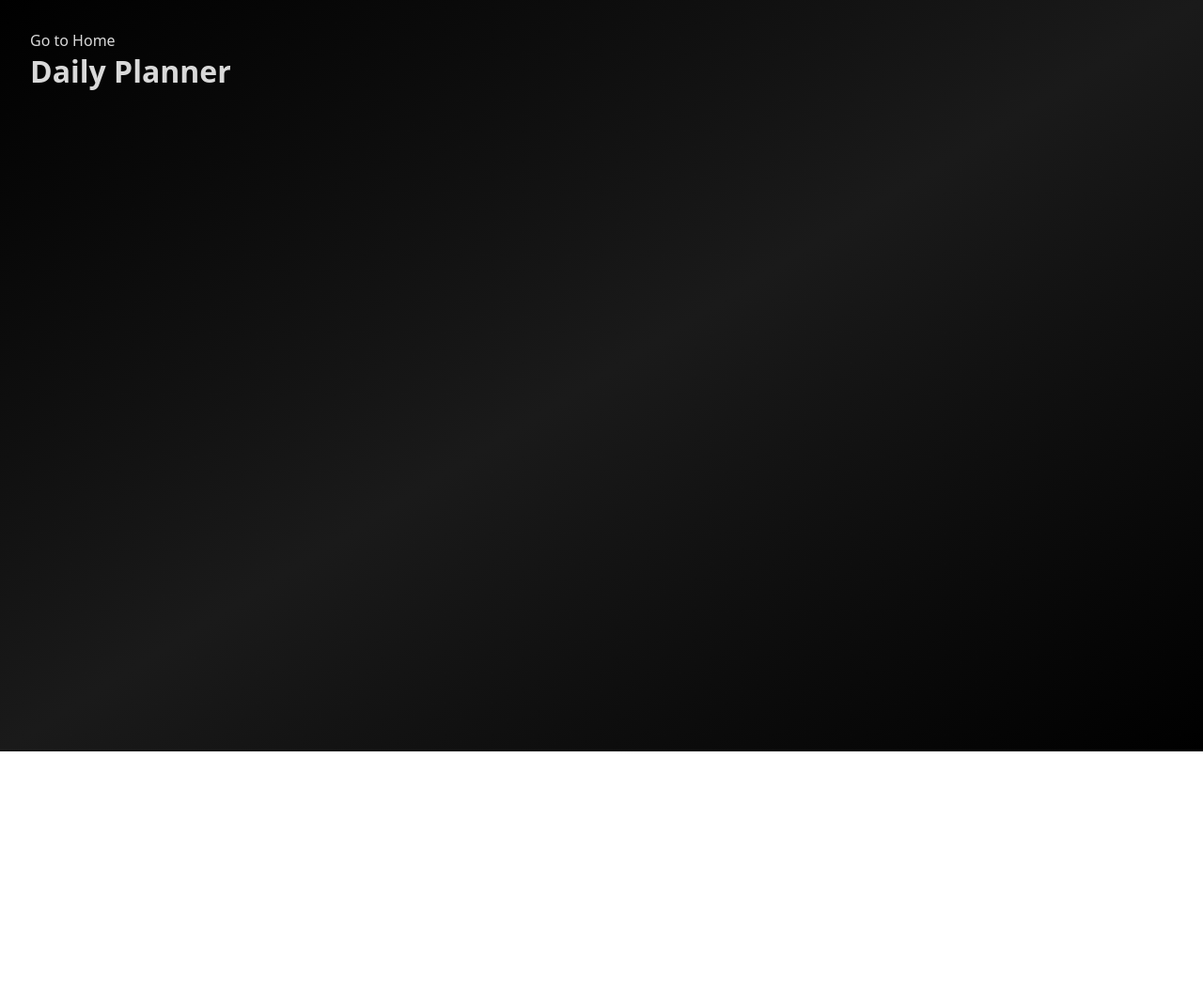
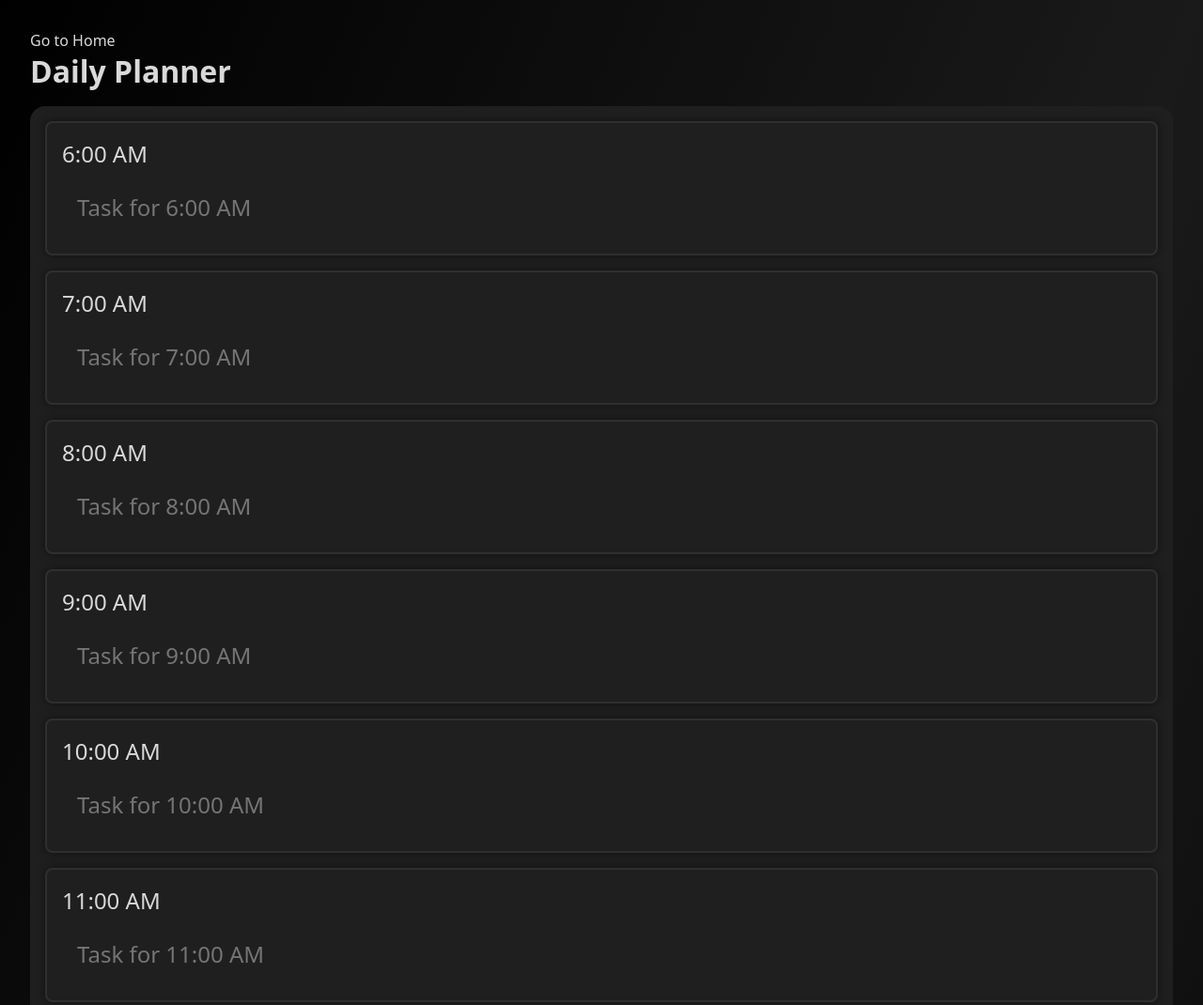
Before and after one commit to anuragbansall/Cohort, a plain HTML site: page Productivity-Dashboard/pages/Daily-Planner.html in a window 1280 px wide. Shown: the top 1070 px of the page at 94% size. Before the commit the page ends 800 px from the top, so only its background shows below. Drawn offline with nearby package versions, Linux system fonts and the light colour scheme; files that its build step writes are made by us from their sources.

Commit message:
Add Daily Planner

```diff
--- a/Productivity-Dashboard/pages/Daily-Planner.html
+++ b/Productivity-Dashboard/pages/Daily-Planner.html
@@ -4,12 +4,19 @@
     <meta charset="UTF-8" />
     <meta name="viewport" content="width=device-width, initial-scale=1.0" />
     <title>Daily Planner</title>
-    <link rel="stylesheet" href="styles/styles.css" />
+    <link rel="stylesheet" href="../styles/styles.css" />
   </head>
   <body>
     <main>
-      <a href="./index.html" class="go-home"> Go to Home </a>
+      <a href="../index.html" class="go-home"> Go to Home </a>
       <h2 class="section-title">Daily Planner</h2>
+      <section id="daily-planner">
+        <div class="planner-container">
+          <!-- Render planner cards using script -->
+        </div>
+      </section>
     </main>
   </body>
+
+  <script src="../scripts/daily-planner.js"></script>
 </html>
--- /dev/null
+++ b/Productivity-Dashboard/scripts/daily-planner.js
@@ -0,0 +1,40 @@
+let dailyPlanner = [];
+
+for (let i = 6; i <= 22; i++) {
+  const hour = i % 12 === 0 ? 12 : i % 12;
+  const ampm = i < 12 ? "AM" : "PM";
+  const timeLabel = `${hour}:00 ${ampm}`;
+
+  dailyPlanner.push({
+    time: timeLabel,
+    task: "",
+  });
+}
+
+dailyPlanner = localStorage.getItem("daily-planner")
+  ? JSON.parse(localStorage.getItem("daily-planner"))
+  : dailyPlanner;
+
+const renderDailyPlannerCards = () => {
+  const plannerContainer = document.querySelector(".planner-container");
+  plannerContainer.innerHTML = "";
+
+  dailyPlanner.forEach((task, index) => {
+    const card = document.createElement("div");
+    card.classList.add("planner-card");
+    card.innerHTML = `
+      <span class="time">${task.time}</span>
+      <input type="text" class="planner-input" placeholder="Task for ${task.time}" value="${task.task}" />
+    `;
+
+    plannerContainer.appendChild(card);
+
+    const input = card.querySelector(".planner-input");
+    input.addEventListener("input", (e) => {
+      dailyPlanner[index].task = e.target.value;
+      localStorage.setItem("daily-planner", JSON.stringify(dailyPlanner));
+    });
+  });
+};
+
+renderDailyPlannerCards();
--- a/Productivity-Dashboard/styles/styles.scss
+++ b/Productivity-Dashboard/styles/styles.scss
@@ -285,4 +285,53 @@ main {
       }
     }
   }
+
+  section#daily-planner {
+    // height: 100vh;
+    width: 100%;
+
+    .planner-container {
+      width: 100%;
+      height: 100%;
+      display: flex;
+      flex-direction: column;
+      gap: 1rem;
+      padding: 1rem;
+      background-color: $dark-color;
+      border-radius: 1rem;
+      // overflow-y: auto;
+
+      .planner-card {
+        display: flex;
+        flex-direction: column;
+        gap: 0.5rem;
+        border: 2px solid #2f2f2f;
+        border-radius: 0.5rem;
+        padding: 1rem;
+        box-shadow: 0 0 10px rgba(0, 0, 0, 0.5);
+      }
+
+      .time{
+        font-size: 1.5rem;
+        font-weight: 500;
+        color: $secondary-color;
+      }
+
+      .planner-input{
+        width: 100%;
+        padding: 1rem;
+        border: none;
+        border-bottom: 1px solid transparent;
+        background-color: transparent;
+        outline: none;
+        color: $secondary-color;
+        font-size: 1.5rem;
+        transition: all 0.3s ease;
+
+        &:focus {
+          border-bottom: 1px solid $secondary-color;
+        }
+      }
+    }
+  }
 }
```
Also changed, not shown: Productivity-Dashboard/styles/styles.css, 1 other file.
